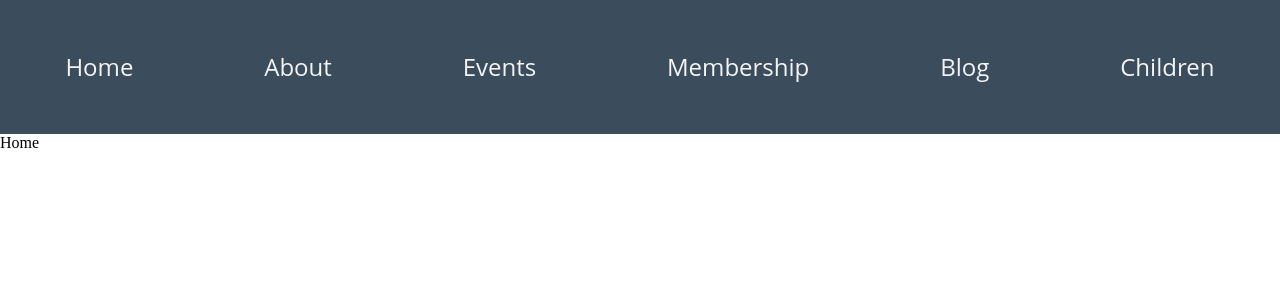
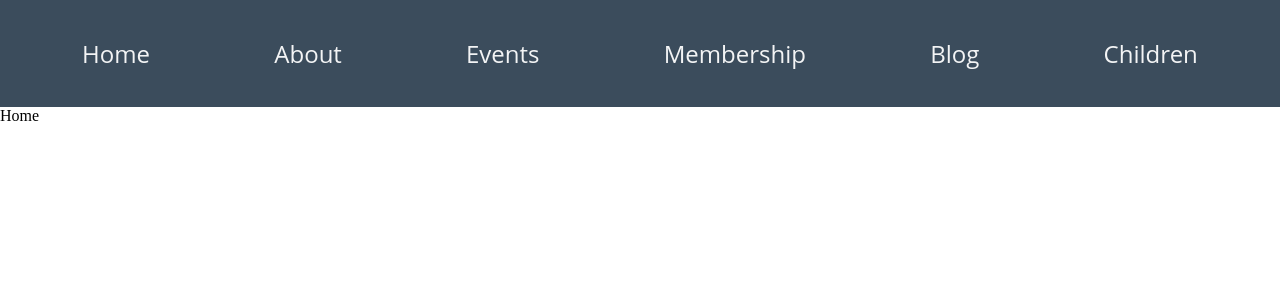
Before and after one commit to DEJENERUTA/oromo-community-website-react, a React (Create React App) app: page / in a window 1280 px wide. Shown: the top 300 px of the page. Built offline with nearby package versions, Linux system fonts and the light colour scheme.

Commit message:
minor chang

```diff
--- a/src/components/nav/Navigation.css
+++ b/src/components/nav/Navigation.css
@@ -3,8 +3,7 @@
   background-color: #3b4c5c;
   padding: 20px;
 }
-.nav,
-ul {
+.nav ul {
   width: 100%;
   display: flex;
   justify-content: space-evenly;
@@ -14,9 +13,7 @@ ul {
 .main-nav {
   align-items: center;
 }
-.nav,
-ul,
-li {
+.nav ul li {
   display: flex;
   align-items: center;
   text-decoration: none;
@@ -24,10 +21,7 @@ li {
   margin: auto;
   font-size: 1.5rem;
 }
-.nav,
-ul,
-li,
-a {
+.nav ul li a {
   color: #f3f4f5;
   text-decoration: none;
 }
```
